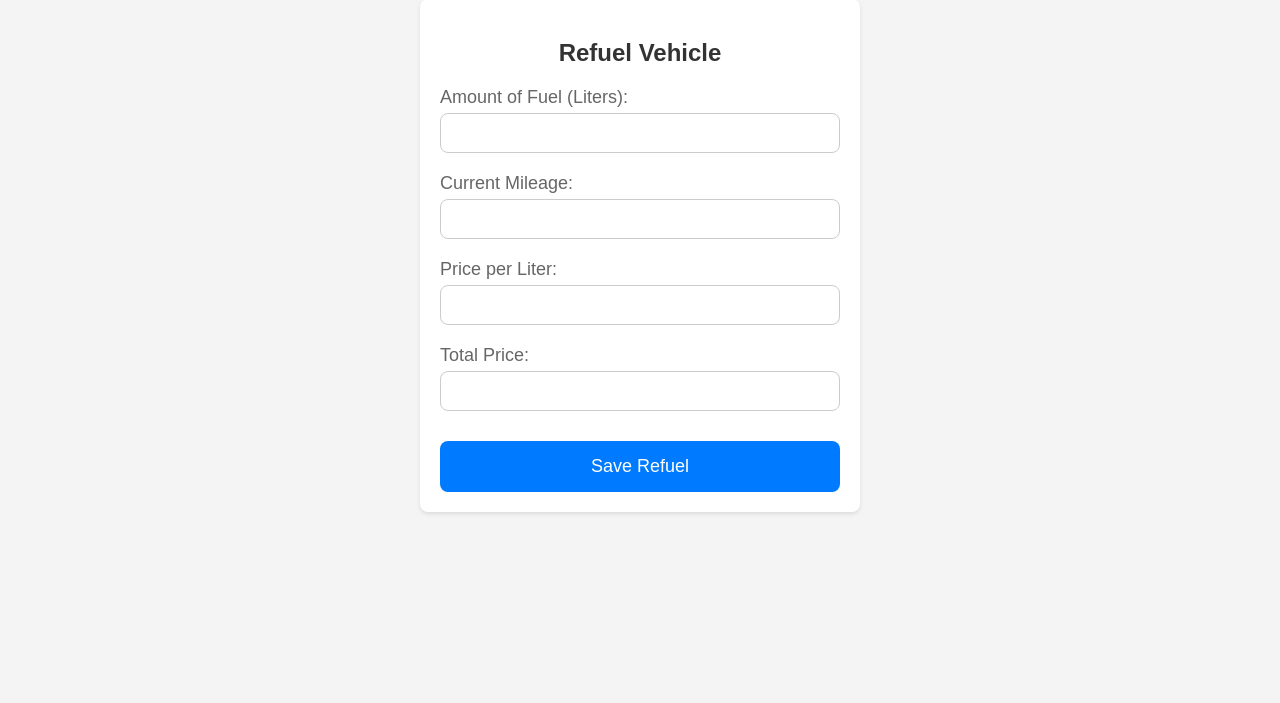
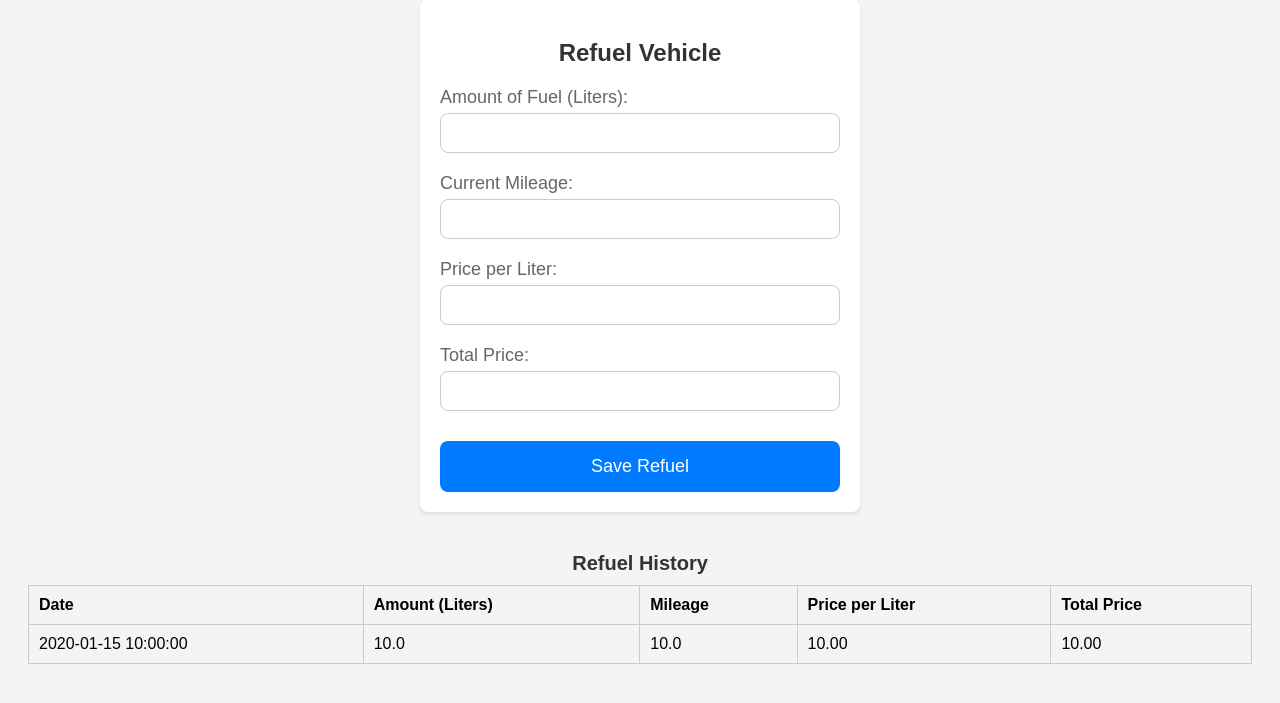
Before and after one commit to Samolet0489/CarManager, a Flask app: page /fuel_vehicle/1 in a window 1280 px wide. Shown: the part 29-732 px from the top of the page. Run offline with Flask 3, Linux system fonts and the light colour scheme; tables that the repository leaves empty hold one stand-in row (values such as "Sample post").

Commit message:
the history is showed in the refuel area but its ugly

```diff
--- a/src/app.py
+++ b/src/app.py
@@ -105,11 +105,13 @@ def create_app():
             # Check if the new mileage is less than the previous mileage
             if current_mileage < previous_mileage:
                 error = 'Current mileage cannot be less than the previous mileage.'
-                return render_template("fuel.html", vehicle=vehicle, error=error)
+                refuel_history = RefuelHistory.query.filter_by(vehicle_id=vehicle_id).all()
+                return render_template("fuel.html", vehicle=vehicle, error=error, refuel_history=refuel_history)
 
             # Calculate fuel consumption
             if previous_mileage != current_mileage:
                 fuel_consumption = (liters_used / (current_mileage - previous_mileage)) * 100
+                fuel_consumption = round(fuel_consumption, 1)  # Round to one decimal place
             else:
                 fuel_consumption = 0
 
@@ -131,7 +133,8 @@ def create_app():
             return redirect(url_for('vehicle_info', vehicle_name=vehicle.name))
 
         if vehicle:
-            return render_template("fuel.html", vehicle=vehicle)
+            refuel_history = RefuelHistory.query.filter_by(vehicle_id=vehicle_id).all()
+            return render_template("fuel.html", vehicle=vehicle, refuel_history=refuel_history)
         else:
             return jsonify({'error': 'Vehicle not found'}), 404
 
--- a/src/templates/fuel.html
+++ b/src/templates/fuel.html
@@ -66,6 +66,33 @@
             margin-bottom: 20px;
             text-align: center;
         }
+
+        .history-container {
+            margin-top: 40px;
+        }
+
+        .history-container h3 {
+            font-size: 20px;
+            margin-bottom: 10px;
+            color: #333;
+            text-align: center;
+        }
+
+        .history-table {
+            width: 100%;
+            border-collapse: collapse;
+            margin-bottom: 20px;
+        }
+
+        .history-table th, .history-table td {
+            border: 1px solid #ccc;
+            padding: 10px;
+            text-align: left;
+        }
+
+        .history-table th {
+            background-color: #f4f4f4;
+        }
     </style>
     <script>
         function calculateTotal() {
@@ -94,5 +121,31 @@
             <button type="submit">Save Refuel</button>
         </form>
     </div>
+
+    <div class="history-container">
+        <h3>Refuel History</h3>
+        <table class="history-table">
+            <thead>
+                <tr>
+                    <th>Date</th>
+                    <th>Amount (Liters)</th>
+                    <th>Mileage</th>
+                    <th>Price per Liter</th>
+                    <th>Total Price</th>
+                </tr>
+            </thead>
+            <tbody>
+                {% for refuel in refuel_history %}
+                <tr>
+                    <td>{{ refuel.timestamp.strftime('%Y-%m-%d %H:%M:%S') }}</td>
+                    <td>{{ '%.1f' | format(refuel.amount) }}</td>
+                    <td>{{ refuel.mileage }}</td>
+                    <td>{{ '%.2f' | format(refuel.price_per_liter) }}</td>
+                    <td>{{ '%.2f' | format(refuel.total_price) }}</td>
+                </tr>
+                {% endfor %}
+            </tbody>
+        </table>
+    </div>
 </body>
 </html>
```
